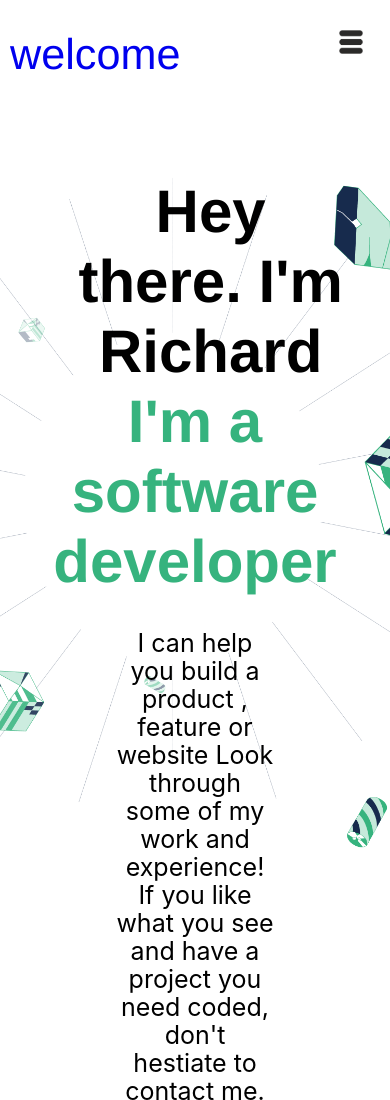
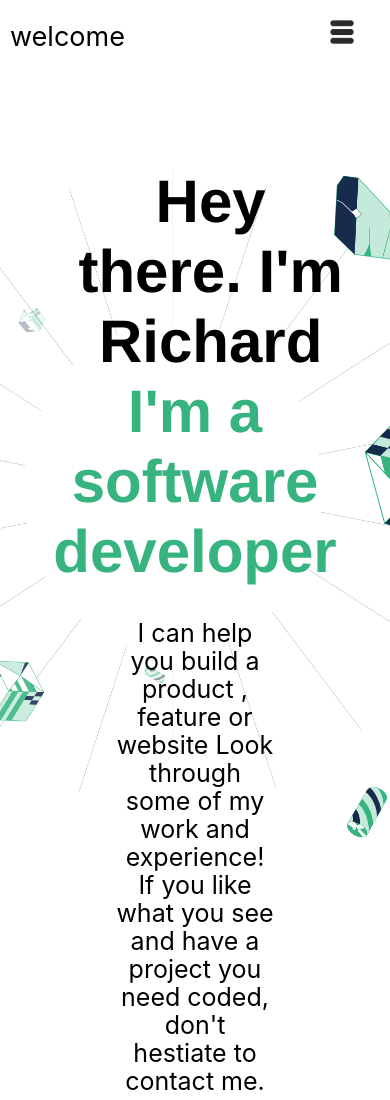
Before and after one commit to XRichardroidX/My-Microverse-Portfolio, a website: page index.html in a window 390 px wide. Shown: the top 1100 px of the page. Drawn offline with Linux system fonts and the light colour scheme.

Commit message:
Adjust font size for logo

```diff
--- a/style.css
+++ b/style.css
@@ -26,10 +26,14 @@ a {
 .mobile-header {
   display: flex;
   justify-content: space-between;
-  padding: 30px 10px 0 10px;
+  padding: 20px 10px 0 10px;
+  font-size: 270%;
+}
+
+.welcome {
+  font-size: 27px;
   color: black;
-  font-size: 270%;
-  font-family: "Franklin Gothic Medium", Arial, sans-serif;
+  font-family: "Inter", sans-serif;
 }
 
 .mobile-header .menu {
```
